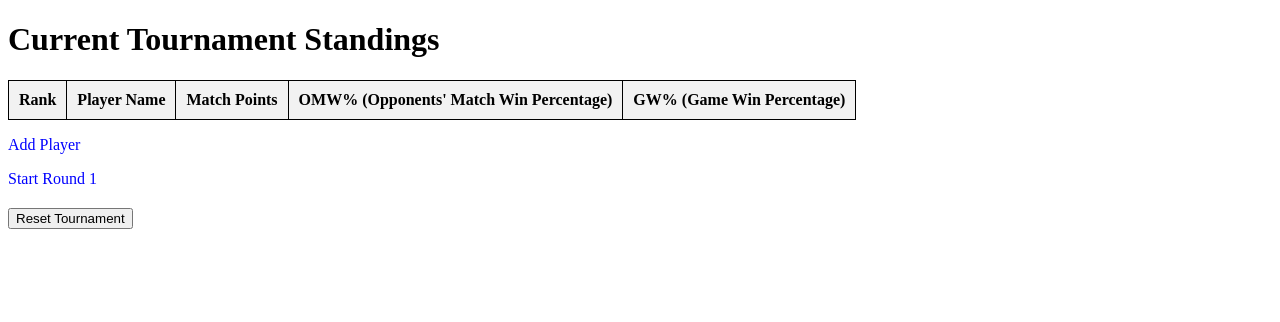
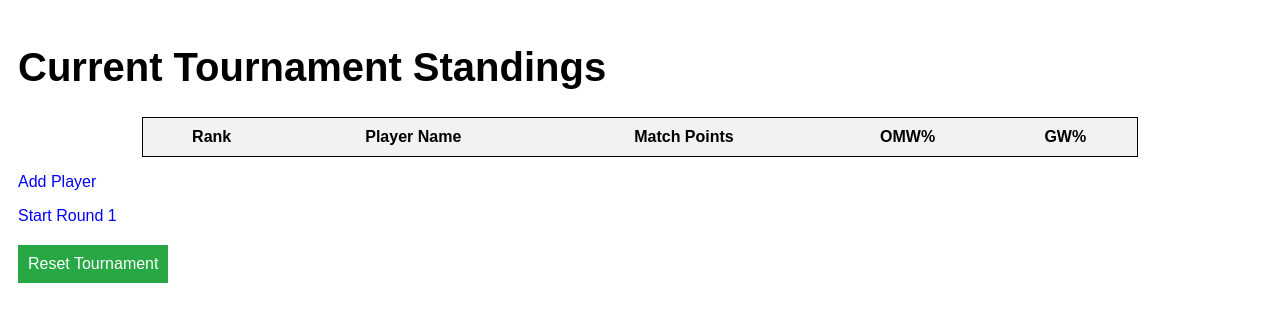
Before and after one commit to Tholomir/Better-MTG-Tournament-Orga, a Flask app: page / in a window 1280 px wide. Shown: the top 322 px of the page. Run offline with Flask 3, Linux system fonts and the light colour scheme; data that the repository does not hold is empty.

Commit message:
modern ui framework

```diff
--- a/templates/index.html
+++ b/templates/index.html
@@ -1,37 +1,22 @@
-<!-- templates/index.html -->
-
 <!DOCTYPE html>
 <html>
 <head>
     <title>Tournament Standings</title>
-    <style>
-        table, th, td {
-            border: 1px solid black;
-            border-collapse: collapse;
-            padding: 10px;
-        }
-        th {
-            background-color: #f2f2f2;
-        }
-        a {
-            text-decoration: none;
-            color: blue;
-        }
-    </style>
+    <link rel="stylesheet" type="text/css" href="{{ url_for('static', filename='styles.css') }}">
 </head>
 <body>
 
     <h1>Current Tournament Standings</h1>
 
+    <div class="table-container">
         <table>
             <tr>
                 <th>Rank</th>
                 <th>Player Name</th>
                 <th>Match Points</th>
-            <th>OMW% (Opponents' Match Win Percentage)</th>
-            <th>GW% (Game Win Percentage)</th>
+                <th>OMW%</th>
+                <th>GW%</th>
             </tr>
-        <!-- Loop through standings and display them -->
             {% for idx, standing in enumerate(standings) %}
             <tr>
                 <td>{{ idx + 1 }}</td>
@@ -42,24 +27,20 @@
             </tr>
             {% endfor %}
         </table>
-
-    <!-- Display a link to add players -->
+    </div>
 
     {% if tournament.get_last_started_round() == 0 %}
     <p><a href="{{ url_for('add_player') }}">Add Player</a></p>
     {% endif %}
 
-    <!-- Display links to start rounds -->
     {% if next_round_number %}
     <p><a href="{{ url_for('start_round') }}">Start Round {{ next_round_number }}</a></p>
     {% endif %}
 
-    <!-- If finals are ready to start -->
     {% if finals_ready and not champion %}
     <p><a href="{{ url_for('finals') }}">Proceed to Finals</a></p>
     {% endif %}
 
-    <!-- Display champion if available -->
     {% if champion %}
         {% if champion == "Tie" %}
             <h2>The finals ended in a tie.</h2>
@@ -68,7 +49,6 @@
         {% endif %}
     {% endif %}
 
-    <!-- Add a button to reset the tournament -->
     <form action="{{ url_for('reset_tournament') }}" method="POST" style="margin-top: 20px;">
         <input type="submit" value="Reset Tournament" onclick="return confirm('Are you sure you want to reset the tournament? This action cannot be undone.');">
     </form>
```
Also changed, not shown: templates/add_player.html (+9 -26 lines), templates/view_round.html (+3 -20 lines). Lines whose indentation alone changed are shown as unchanged.
